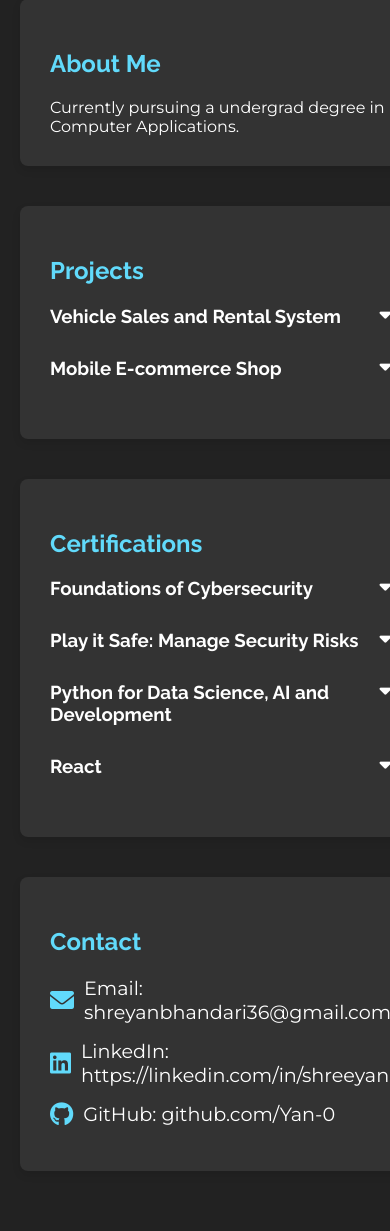
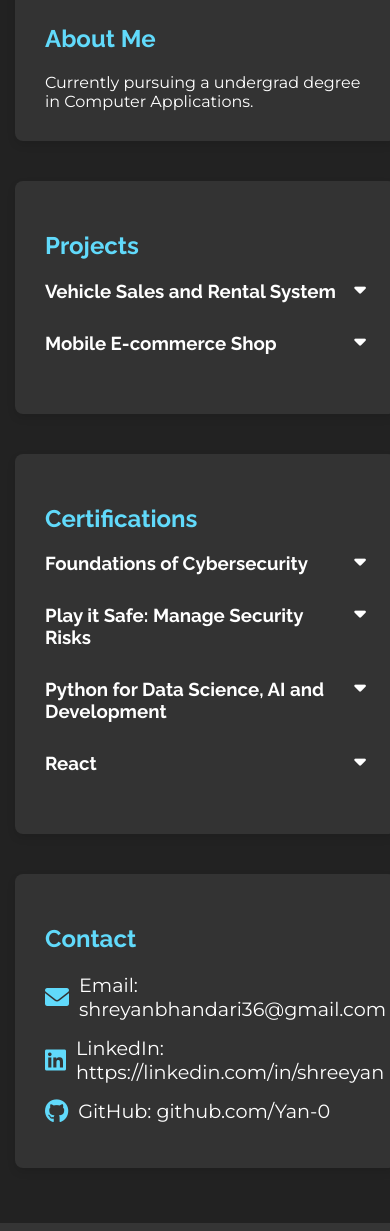
Before and after one commit to Yan-0/Yan-0.github.io, a PHP site: page / in a window 390 px wide; the page is wider, and only the part inside the window is pictured. Shown: the part 239-1470 px from the top of that part. Run offline with PHP 8.4, Linux system fonts and the light colour scheme.

Commit message:
changes made for smaller screens

```diff
--- a/styles.css
+++ b/styles.css
@@ -313,14 +313,23 @@
 
 /* Media Query for smaller screens */
 @media only screen and (max-width: 768px) {
+
+    html, body {
+        overflow-x: hidden; /* Prevent horizontal scroll */
+	margin: 0;
+	padding: 0;
+    }
+
     .nav-menu {
         display: none;
         flex-direction: column;
         align-items: center;
         position: absolute;
-        top: 70px;
+        top: 80px;
+	left: 0;
         width: 100%;
         background-color: #333;
+	margin: 0;
     }
 
     .nav-menu.show {
@@ -330,6 +339,7 @@
     .nav-menu ul {
         flex-direction: column;
         width: 100%;
+	margin: 0;
     }
 
     .nav-menu li {
@@ -340,4 +350,17 @@
     .mobile-menu {
         display: block;
     }
+
+    section{
+	width: 80%;
+    }
+
+    .container .content{
+	padding: 15px;
+    }
+
+    header{
+	padding: 30px 15px;
+    }
+
 }
```
